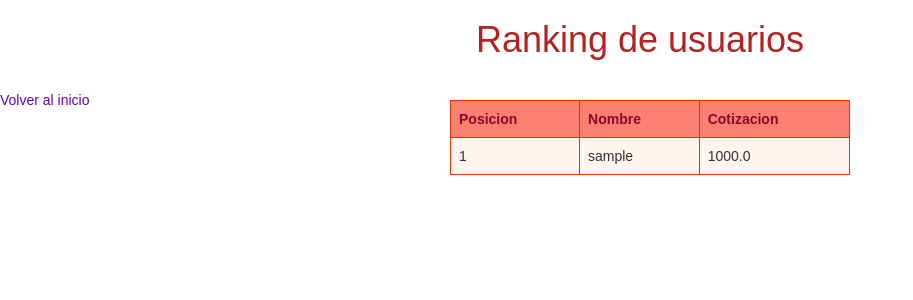
After one commit to anni365/Invest-Simulator, a Django app: page /ranking/ in a window 1280 px wide. The commit adds this page. Shown: the top 300 px of the page, without its empty margins (0-913 px from the left). Run offline with Django 3.2, Linux system fonts and the light colour scheme; the visitor is signed in with stand-in values (Sample User, id 1); data comes from the database, SQL or seed files in the repository; some libraries are stand-ins or nearby versions.

Commit message:
Implementacion de see_ranking.html

```diff
--- a/TestInvest/perfiles/templates/perfiles/home.html
+++ b/TestInvest/perfiles/templates/perfiles/home.html
@@ -24,6 +24,7 @@
         <a href="{% url 'wallet' %}">Vender Activo</a>
         <a href="{% url 'transaction_history' %}">Mis Transacciones</a>
         <a href="{% url 'change_password' %}">Cambiar Contraseña</a>
+        <a href="{% url 'ranking' %}">Ver Ranking</a>
         <a href="{% url 'sign_out' %}">Cerrar sesión</a>
         </div>
       </div>
@@ -34,5 +35,4 @@
         <a href="{% url 'sign_up' %}">Registrarte</a> <br>o si ya tienes cuenta<br>
         <a href="{% url 'sign_in' %}">Inicia Sesión</a></a></div>
     {% endif %}
-
 {% endblock content %}
--- /dev/null
+++ b/TestInvest/perfiles/templates/perfiles/see_ranking.html
@@ -0,0 +1,43 @@
+<!DOCTYPE html>
+{% extends "base.html" %}
+{% block title %}Ver Ranking{% endblock %}
+{% block content %}
+
+<center>
+<style>
+#div1 {
+    overflow-y: scroll;
+    height: 100px;
+    width: 400px;
+    position: absolute;
+    top: 100px;
+    left: 450px;
+}
+#a {
+    top: 400px;
+    left: 450px;
+}
+
+</style>
+  <html>
+  <h1>Ranking de usuarios</h1>
+  <div id="div1">
+    <table border="1" style="width:100%; height:1%;">
+      <tr>
+      <th>Posicion</th>
+      <th>Nombre</th>
+      <th>Cotizacion</th>
+      </tr>
+      {%for dato in lista_capital%}
+        <tr>
+        <td>{{dato.0}}</td>
+        <td>{{dato.1}}</td>
+        <td>{{dato.2}}</td>
+        </tr>
+      {%endfor%}
+    </table>
+  </div>
+  </html>
+</center>
+<br><a href="{% url 'home' %}">Volver al inicio</a>
+{% endblock content %}
--- a/TestInvest/perfiles/views.py
+++ b/TestInvest/perfiles/views.py
@@ -80,6 +80,16 @@ def open_jsons():
                 assets.update({(asset.get("type"), asset.get("name")): price})
     assets = assets.items()
     return assets
+
+def calculate_capital(assets, my_assets, virtual_money):
+    cap = 0
+    for name, dates in assets:
+        date = list(dates.values())
+        for asset in my_assets:
+            if (asset.name == name[1] and date[1] is not None):
+                cap += asset.total_amount * date[1]
+    cap += virtual_money
+    return cap
 
 
 def show_my_assets(request):
@@ -216,4 +226,4 @@ def ranking(request):
     list_cap = cons_ranking()
     users = CustomUser.objects.all()
     return render_to_response(
-      'perfiles/ranking.html', {'lista_capital':list_cap, 'user': request.user})
+      'perfiles/see_ranking.html', {'lista_capital':list_cap, 'user': request.user})
```
